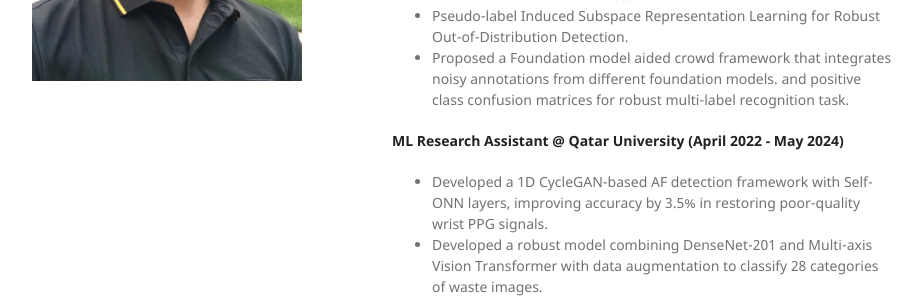
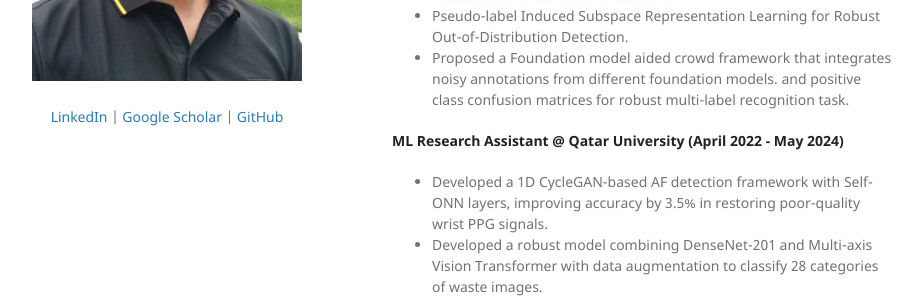
Before and after one commit to Sayem13003/Sayem, a Jekyll site: the page built from index.md, in a window 1280 px wide. Shown: the part 388-688 px from the top of the page, without its empty margins (178-1101 px from the left). Built offline with Jekyll 4.4.1, drawn with Linux system fonts in a browser that asks for light colours; our own code applies the rules of GitHub Pages for plain Markdown files; the repository's description, which GitHub fills in, is left out.

Commit message:
Update _config.yml

```diff
--- a/_config.yml
+++ b/_config.yml
@@ -1,6 +1,11 @@
 title: Faizul Rakib Sayem
 logo: /assets/img/Sayem.png
-#description: Minimal is a theme for GitHub Pages.
+description: >
+  <p align="center">
+    <a href="https://www.linkedin.com/in/YOUR-LINKEDIN" target="_blank">LinkedIn</a> |
+    <a href="https://scholar.google.com/citations?user=EVdrzM4AAAAJ&hl=en" target="_blank">Google Scholar</a> |
+    <a href="https://github.com/Sayem13003" target="_blank">GitHub</a>
+  </p>
 show_downloads: false
 google_analytics:
 theme: jekyll-theme-minimal
```
